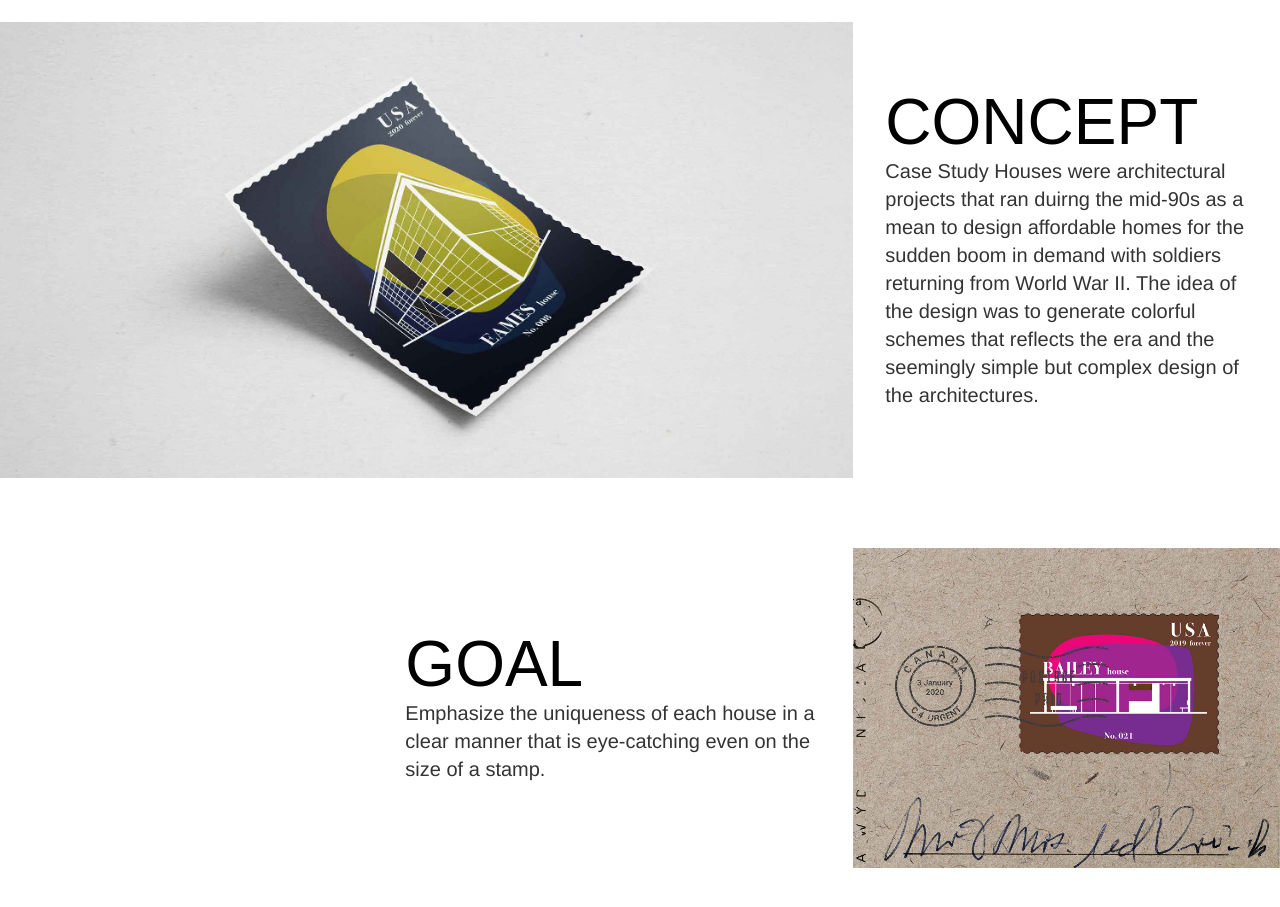
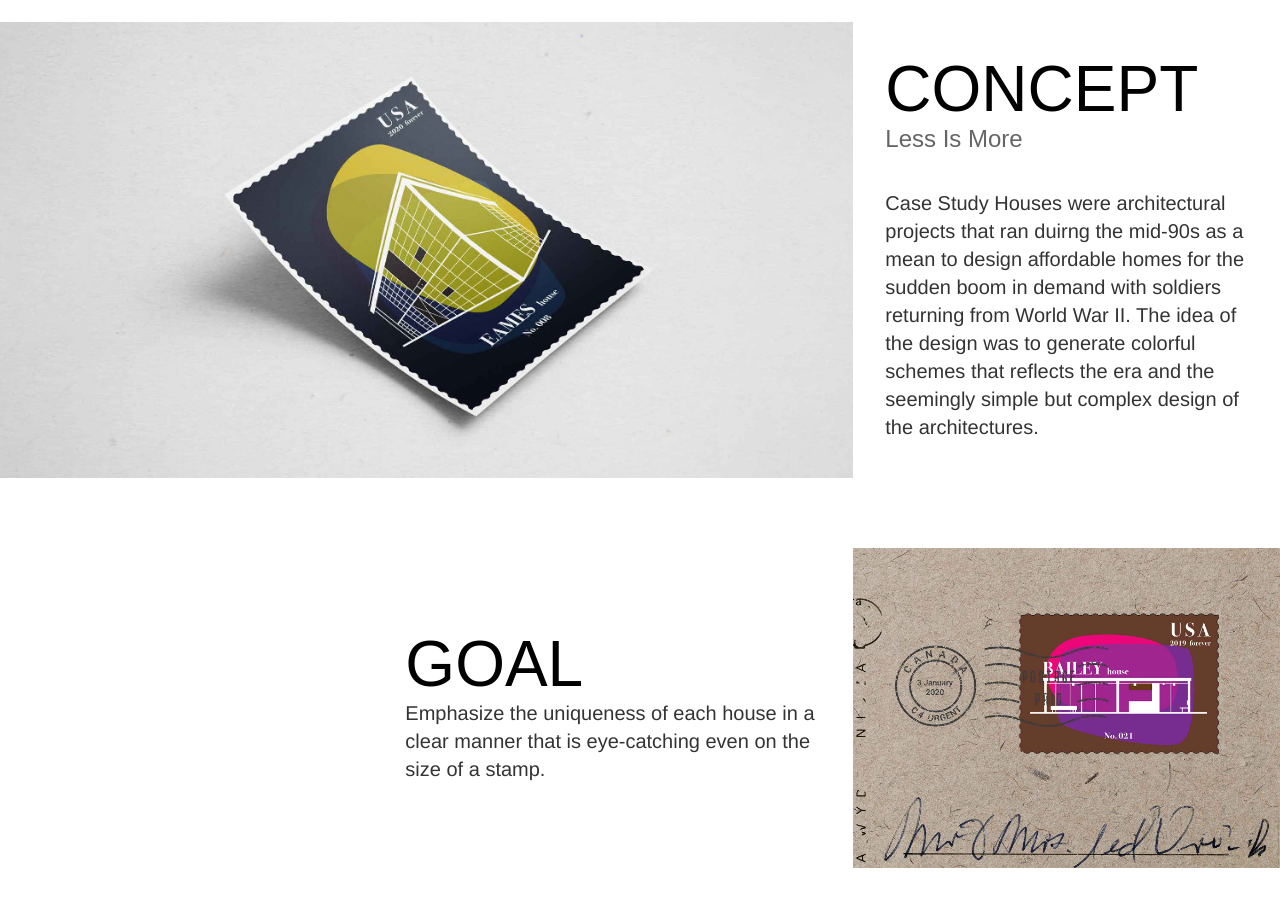
Before and after one commit to anthony-diep/portfolio, a plain HTML site: page stamps.html in a window 1280 px wide. Shown: the part 1060-1967 px from the top of the page. Drawn offline with nearby package versions, Linux system fonts and the light colour scheme; a web font is replaced by a local one.

Commit message:
testing link preview

```diff
--- a/stamps.html
+++ b/stamps.html
@@ -104,7 +104,7 @@
                     </div>
                     <div class="one-third project-name">
                         <h2>CONCEPT</h2>
-
+                        <h3>Less Is More</h3>
                         <p>Case Study Houses were architectural projects that ran duirng the mid-90s as a mean to design
                             affordable homes for the
                             sudden boom in demand with soldiers returning from World War II. The idea of the design was
```
Also changed, not shown: index.html (+2 -0 lines).
